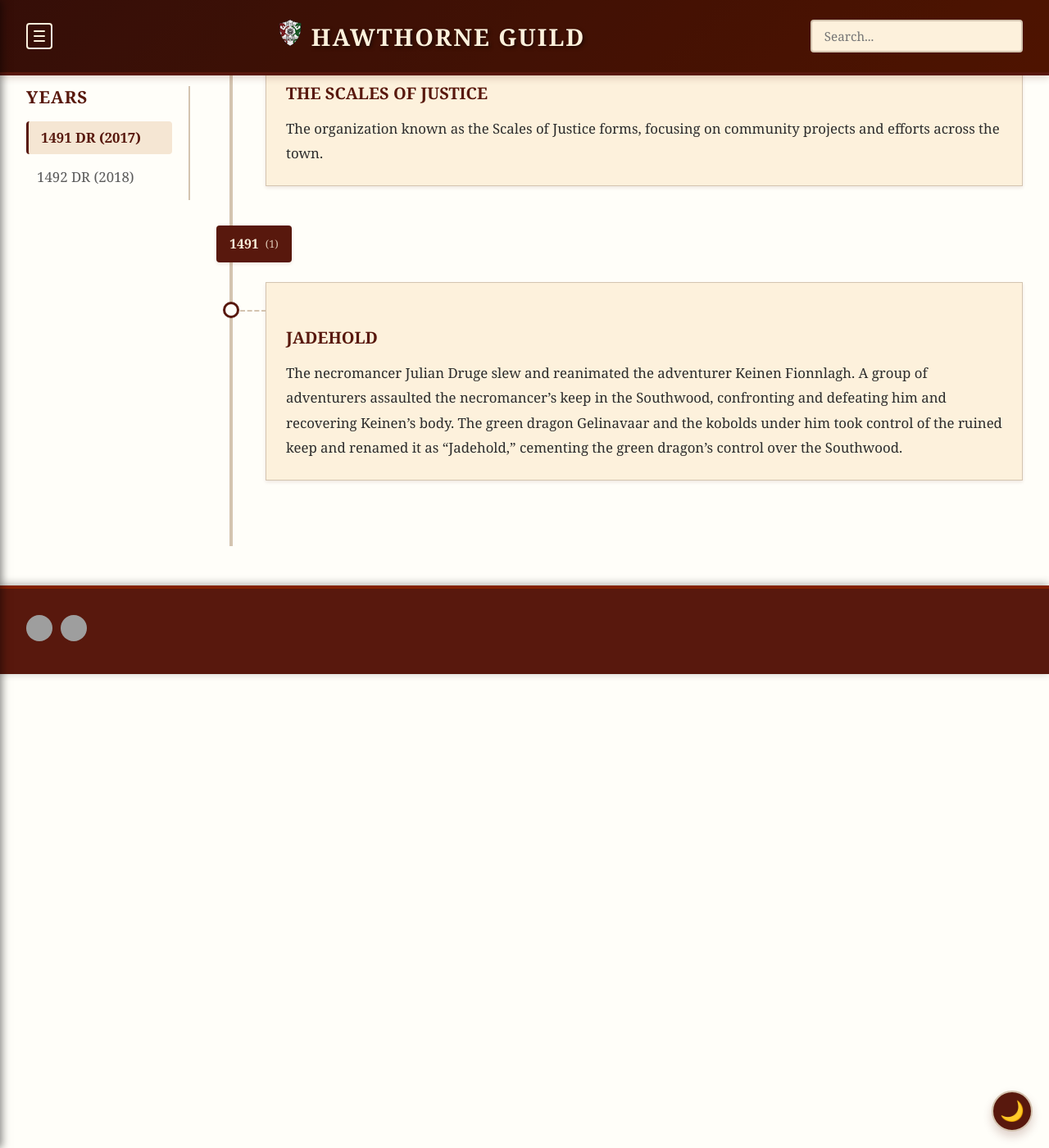
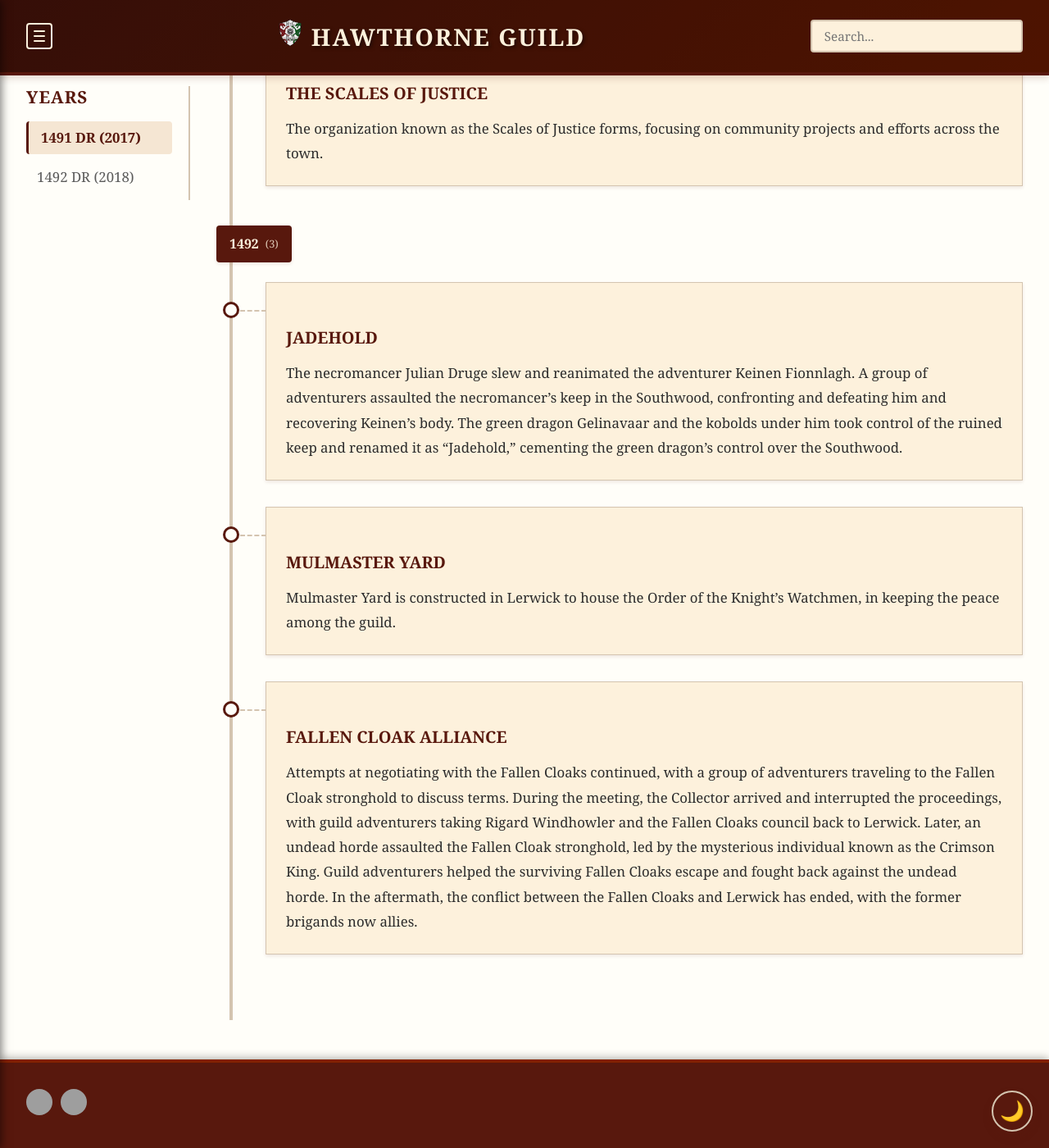
Before and after one commit to coconutswallow/Guides, a Jekyll site: the page built from guild-chronicles.md, in a window 1280 px wide and 1400 px high, scrolled down 1913 px. Shown: the whole window at 82% size. Built offline with Jekyll 4.4.1, drawn with Linux system fonts in a browser that asks for light colours; grey boxes are pictures that could not be loaded.

Commit message:
Update timeline.yml

```diff
--- a/_data/timeline.yml
+++ b/_data/timeline.yml
@@ -1,4 +1,5 @@
 # _data/timeline.yml
+# Note for events with big detailed link (vs. discord session logs), add "full_entry: true"
 
 - year: 1491 DR (2017)
   display_tag: "1491"
@@ -49,10 +50,25 @@
   content: >-
       The organization known as the Scales of Justice forms, focusing on community projects and efforts across the town.
 
-
 - year: 1492 DR (2018)
-  display_tag: "1491"
+  display_tag: "1492"
   title: "Jadehold"
   link: https://discord.com/channels/308324031478890497/343418646300852225/397437330056806401
   content: >-
       The necromancer Julian Druge slew and reanimated the adventurer Keinen Fionnlagh. A group of adventurers assaulted the necromancer's keep in the Southwood, confronting and defeating him and recovering Keinen's body. The green dragon Gelinavaar and the kobolds under him took control of the ruined keep and renamed it as "Jadehold," cementing the green dragon's control over the Southwood.
+
+- year: 1492 DR (2018)
+  display_tag: "1492"
+  title: "Mulmaster Yard"
+  link: https://discord.com/channels/308324031478890497/399057737708732437/399195178767876117
+  content: >-
+      Mulmaster Yard is constructed in Lerwick to house the Order of the Knight's Watchmen, in keeping the peace among the guild.
+
+- year: 1492 DR (2018)
+  display_tag: "1492"
+  title: "Fallen Cloak Alliance"
+  link: https://discord.com/channels/308324031478890497/343418646300852225/432738585314066432
+  content: >-
+      Attempts at negotiating with the Fallen Cloaks continued, with a group of adventurers traveling to the Fallen Cloak stronghold to discuss terms. During the meeting, the Collector arrived and interrupted the proceedings, with guild adventurers taking Rigard Windhowler and the Fallen Cloaks council back to Lerwick. Later, an undead horde assaulted the Fallen Cloak stronghold, led by the mysterious individual known as the Crimson King. Guild adventurers helped the surviving Fallen Cloaks escape and fought back against the undead horde.
+
+      In the aftermath, the conflict between the Fallen Cloaks and Lerwick has ended, with the former brigands now allies.
```
